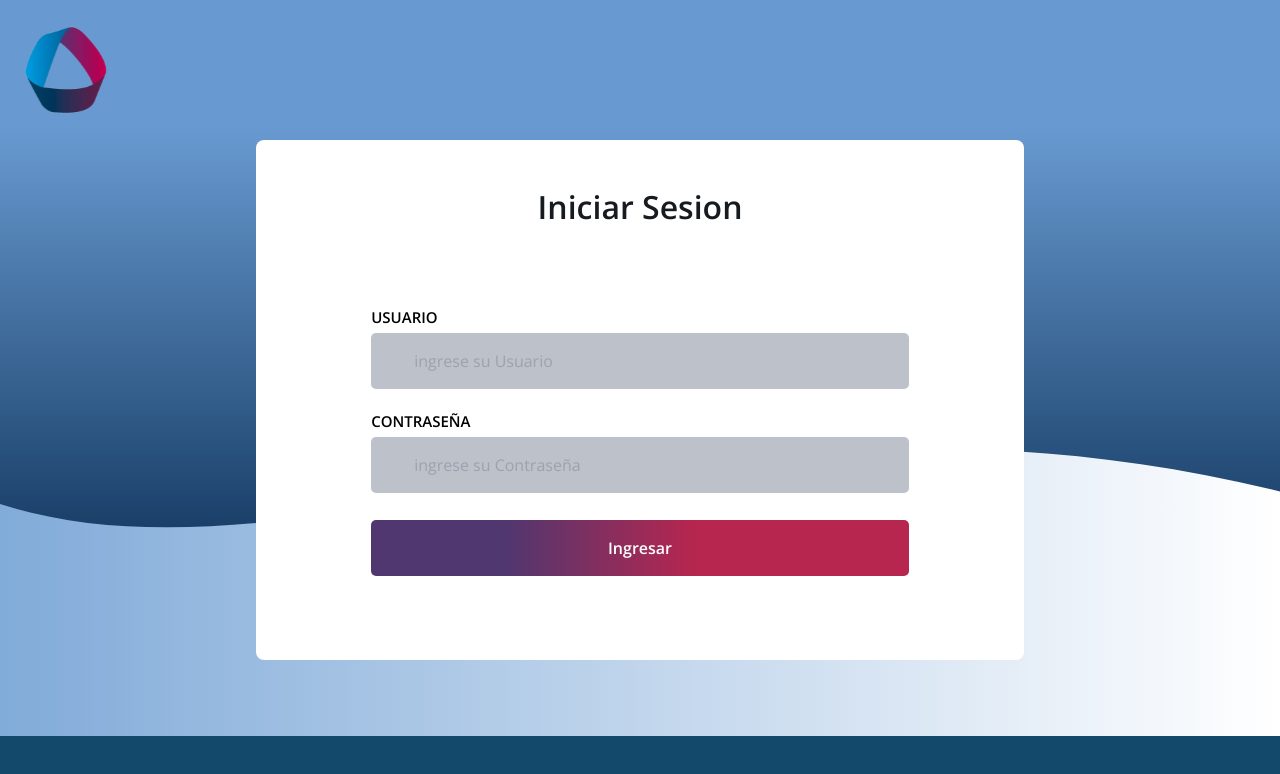
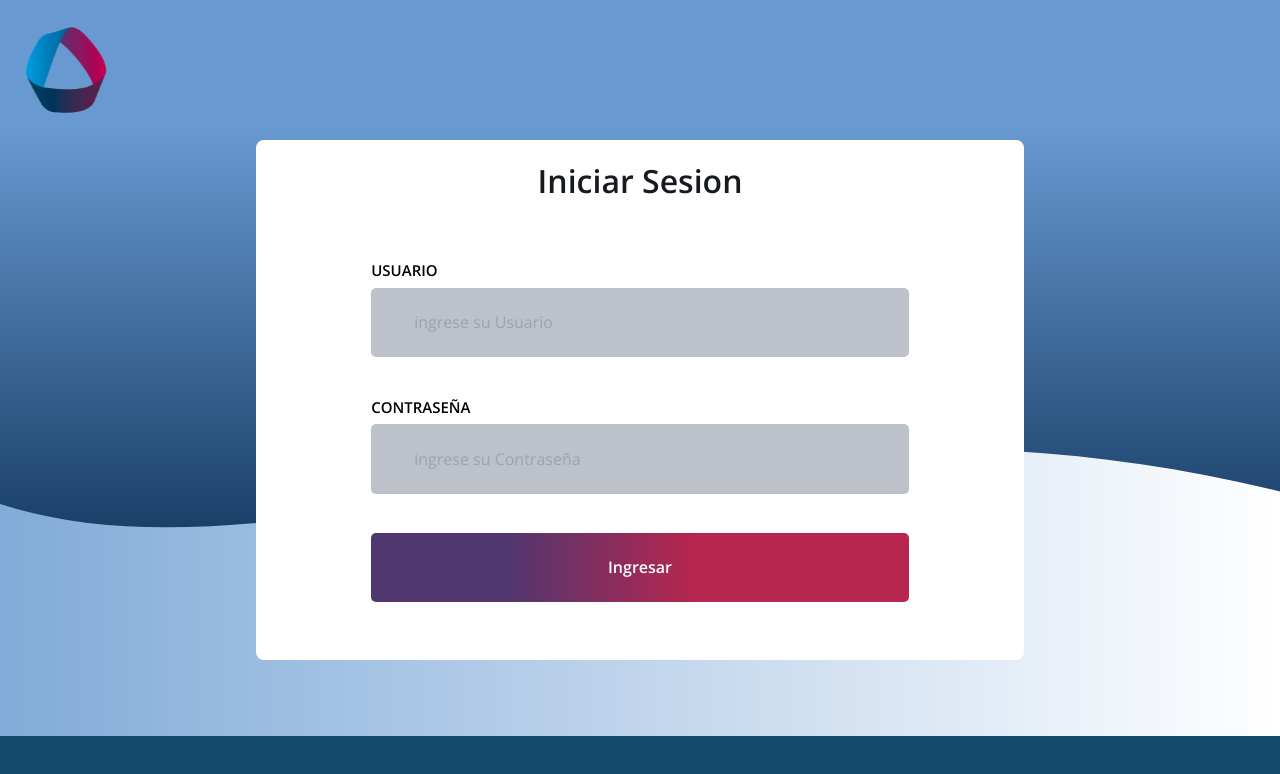
Before and after one commit to Pipoteex/proyecto-turnos, a React (Vite) app: page /login in a window 1280 px wide. Shown: the top 774 px of the page. Built offline with nearby package versions, Linux system fonts and the light colour scheme; a web font is replaced by a local one.

Commit message:
actualizacion:boton degrade,funciones login

```diff
--- /dev/null
+++ b/src/components/CommonBottonDegrade/CommonBottonDegrade.tsx
@@ -0,0 +1,24 @@
+import { ReactNode } from "react";
+
+interface CommonBottonDegradeType {
+    children?: ReactNode;
+    style?: string;
+    onClick?: () => void;
+}
+
+const CommonBottonDegrade = ({
+    children,
+    onClick,
+    style,
+}: CommonBottonDegradeType) => {
+    return (
+        <div
+            className={`${style} flex items-center justify-center cursor-pointer bg-gradient-to-r from-[#50376f] from-25% to-[#b6264f] to-60% rounded-[5px] text-[#FFFFFF] font-semibold`}
+            onClick={onClick}
+        >
+            {children}
+        </div>
+    );
+};
+
+export default CommonBottonDegrade;
--- a/src/features/Bienvenida/Bienvenida.tsx
+++ b/src/features/Bienvenida/Bienvenida.tsx
@@ -4,6 +4,7 @@ import misionesGreenSrc from "../../images/misiones-green.svg";
 import misionesRedSrc from "../../images/misiones-red.svg";
 import Wawe from "../../images/wave.svg?react";
 import Logo from "../../images/logo.svg?react";
+import CommonBottonDegrade from "../../components/CommonBottonDegrade/CommonBottonDegrade";
 
 function Bienvenida() {
     //ESTADOS
@@ -33,12 +34,12 @@ function Bienvenida() {
                 <span className="w-[100%] mb-[30px] max-[1120px]:text-[30px] max-[920px]:text-[25px] max-[720px]:text-[25px] font-semibold text-[40px]  text-[#FFFFFF] text-center ">
                     ¡Realizar tus tramites ahora es mas facil y rapido!
                 </span>
-                <button
-                    className="w-[300px] px-[20px] py-[5px] bg-gradient-to-r from-[#50376f] from-25% to-[#b6264f] to-60% rounded-[5px] text-[#FFFFFF] text-[20px] "
+
+                <CommonBottonDegrade
+                    text="Continuar"
+                    style="w-[300px] px-[20px] py-[5px] text-[20px] text-center"
                     onClick={() => navigate("/tramites")}
-                >
-                    Continuar
-                </button>
+                />
             </div>
         </div>
     );
--- a/src/features/Login/Login.tsx
+++ b/src/features/Login/Login.tsx
@@ -1,38 +1,114 @@
+import { useState } from "react";
+import CommonBottonDegrade from "../../components/CommonBottonDegrade/CommonBottonDegrade";
 import LoginWave from "../../images/login-wave.svg?react";
 import LogoSrc from "../../images/logo.svg?react";
+import { useNavigate } from "react-router-dom";
+import { useForm } from "react-hook-form";
+import LoadingSvg from "../../images/loading.svg?react";
+
+const RegexContraseña = /^(?=\w*\d)(?=\w*[A-Z])(?=\w*[a-z])\S{8,16}$/;
+
+interface FormValuesTypes {
+    usuario: string;
+    contraseña: string;
+}
 
 const Login = () => {
+    //ESTADOS
+    const [Loading, setLoading] = useState(false);
+    //HOOKS
+    const {
+        register,
+        handleSubmit,
+        formState: { errors },
+    } = useForm<FormValuesTypes>();
+    //const navigate = useNavigate()
+    //FUNCIONES
+    const OnSubmit = (data: FormValuesTypes) => {
+        console.log(data);
+        setLoading(true);
+    };
+
     return (
         <div className=" relative w-[100vw] h-[100vh] bg-gradient-to-r from-[#689AD1] from-[-20%] overflow-hidden  ">
             <div className=" bg-[#13496A] z-[1] bottom-0 absolute w-[100%] h-[8%]"></div>
             <LoginWave className="absolute  !w-[100%] !h-[85%] z-0 max-[720px]:!w-[350%] max-[720px]:!h-[85%] " />
             <LogoSrc className="absolute size-[140px]  max-[700px]:size-[130px] " />
             <section className="relative w-[100%] h-[100%]  flex items-center justify-center ">
-        <div className="w-[60%] h-[65%] max-[850px]:w-[70%] flex items-center justify-start flex-col bg-[#FFFFFF] rounded-[8px] gap-[5%]   ">
-          <h2 className="w-[70%] h-[20%] flex items-center justify-center text-[32px] font-semibold text-[#171A1F] my-[2%] ">
+                <div className="w-[60%] h-[65%] max-[850px]:w-[70%] flex items-center justify-start flex-col bg-[#FFFFFF] rounded-[8px] gap-[5%]  ">
+                    <h2 className="w-[100%] h-[10%] flex items-center justify-center text-[32px] font-semibold text-[#171A1F] my-[2%] ">
                         Iniciar Sesion
                     </h2>
-          <div className="w-[70%] h-[55%] flex items-center flex-col ">
-            <div className="w-[100%] h-[100%] flex items-start justify-start flex-col my-[5px] gap-[5%]">
-              <span className=" font-semibold  text-[15px]">USUARIO</span>
+                    <form
+                        onSubmit={handleSubmit(OnSubmit)}
+                        className="w-[70%] h-[70%] flex items-center flex-col "
+                    >
+                        <div className="w-[100%] h-[100%] flex items-start justify-start flex-col my-[2%] gap-[5%]">
+                            <span className=" font-semibold  text-[15px]">
+                                USUARIO
+                            </span>
                             <input
+                                {...register("usuario", {
+                                    required: {
+                                        value: true,
+                                        message: "el usuario es requerido",
+                                    },
+                                })}
                                 type="text"
                                 placeholder="ingrese su Usuario"
-                className="bg-[#BCC1CA] w-[100%] h-[60%] rounded-[5px] px-[8%] "
+                                autoComplete="off"
+                                className="bg-[#BCC1CA] w-[100%] h-[60%] rounded-[5px] px-[8%] outline-none "
                             />
                         </div>
-            <div className="w-[100%] h-[100%] flex items-start justify-start flex-col my-[5px] gap-[5%]">
-              <span className=" font-semibold text-[15px] ">CONTRASEÑA</span>
+                        {errors.usuario && (
+                            <div className="w-[100%] rounded-[5px] text-center bg-red-800 text-white">
+                                {errors.usuario.message as string}
+                            </div>
+                        )}
+                        <div className="w-[100%] h-[100%] flex items-start justify-start flex-col my-[2%]  gap-[5%]">
+                            <span className=" font-semibold text-[15px] ">
+                                CONTRASEÑA
+                            </span>
                             <input
-                type="text"
+                                {...register("contraseña", {
+                                    required: {
+                                        value: true,
+                                        message: "la contraseña es requerida",
+                                    },
+                                    validate: (value) =>
+                                        RegexContraseña.test(value) ||
+                                        "La contraseña debe tener al entre 8 y 16 caracteres, al menos un dígito, al menos una minúscula y al menos una mayúscula",
+                                })}
+                                type="password"
                                 placeholder="ingrese su Contraseña"
-                className="bg-[#BCC1CA] w-[100%] h-[60%] rounded-[5px] px-[8%] "
+                                autoComplete="off"
+                                className="bg-[#BCC1CA] w-[100%] h-[60%] rounded-[5px] px-[8%] outline-none "
                             />
                         </div>
-            <button className="w-[100%] h-[60%] bg-gradient-to-r from-[#50376f] from-25% to-[#b6264f] text-[#FFFFFF] to-60% rounded-[5px] my-[2%] font-semibold ">
+                        {errors.contraseña && (
+                            <div className="w-[100%]  rounded-[5px] text-center bg-red-800 text-white">
+                                {errors.contraseña.message as string}
+                            </div>
+                        )}
+
+                        <button className="w-[100%] h-[60%] my-[2%] ">
+                            <CommonBottonDegrade
+                                children={
+                                    Loading ? (
+                                        <LoadingSvg fill="white" />
+                                    ) : (
+                                        <p className="w-[100%] h-[100%] flex items-center justify-center ">
                                             Ingresar
+                                        </p>
+                                    )
+                                }
+                                style={`${
+                                    Loading &&
+                                    "cursor-events-none w-[100%] h-[100%] "
+                                } "w-[100%] h-[100%] py-[2%]" `}
+                            />
                         </button>
-          </div>
+                    </form>
                 </div>
             </section>
         </div>
```
Lines whose indentation alone changed are shown as unchanged.
